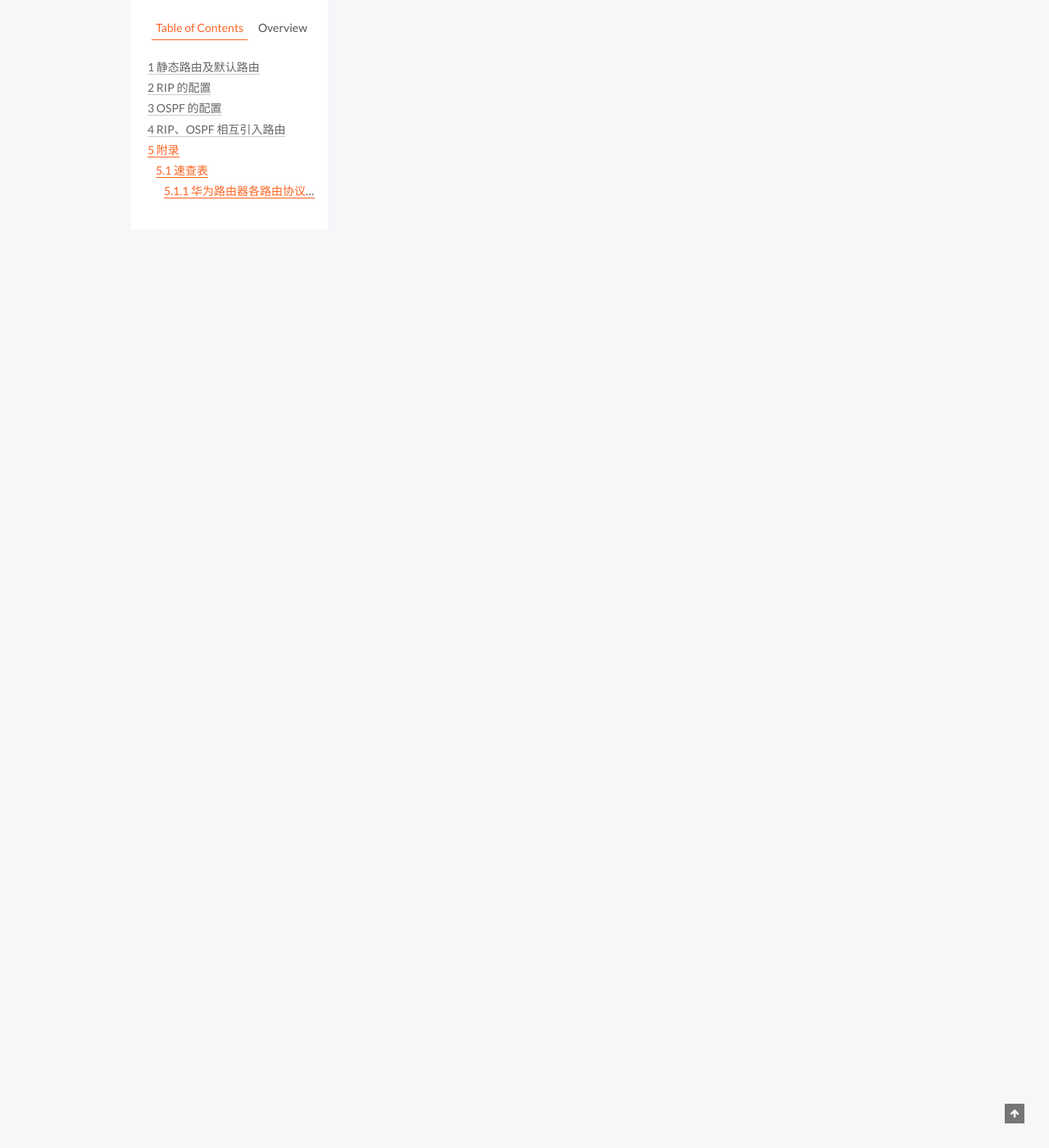
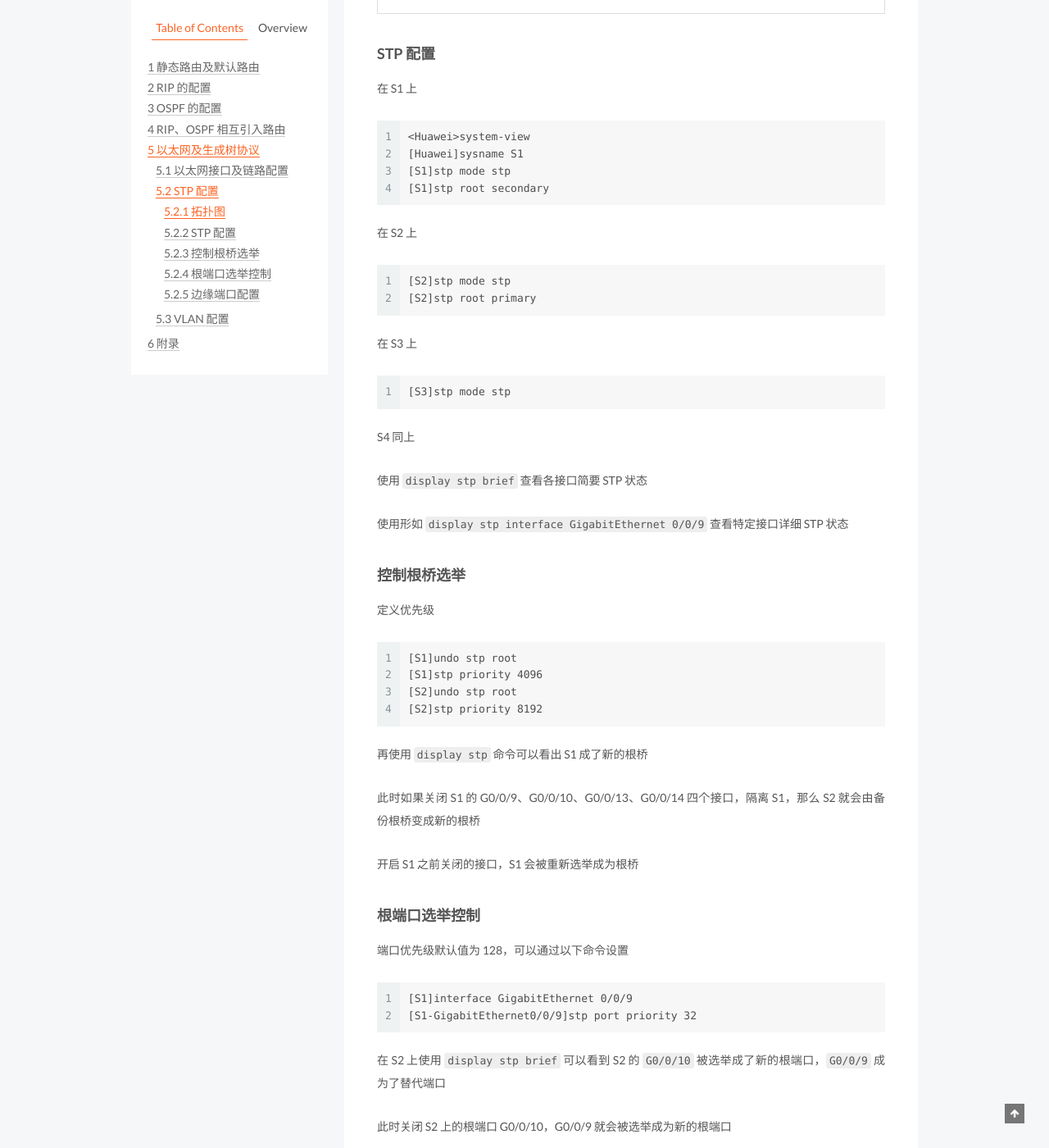
Before and after one commit to JueLuo99/jueluo99.github.io, a Jekyll site: the page built from _posts/2022-02-15-huawei-router-cheatsheet.md, in a window 1280 px wide and 1400 px high, scrolled down 12293 px. Shown: the whole window at 82% size. Built offline with Jekyll 4.4.1, drawn with Linux system fonts in a browser that asks for light colours; comment, search, counter and statistics services are not loaded; some of the changed text lies outside the part shown.

Commit message:
Update 2022-02-15-huawei-router-cheatsheet.md

````diff
--- a/_posts/2022-02-15-huawei-router-cheatsheet.md
+++ b/_posts/2022-02-15-huawei-router-cheatsheet.md
@@ -358,6 +358,134 @@ R3 同样配置完认证后，可重新与 R1 建立邻居
 
 验证 R1 和 R2 的路由表
 
+# 以太网及生成树协议
+
+## 以太网接口及链路配置
+
+### 拓扑图
+
+![](/assets/2022/007.png)
+
+### 基本配置
+
+```
+<Huawei>system-view
+[Huawei]sysname S1
+```
+
+取消自动协商，手动设定速率和全双工模式
+
+```
+[S1]interface GigabitEthernet 0/0/9
+[S1-GigabitEthernet0/0/9]undo negotiation auto
+[S1-GigabitEthernet0/0/9]speed 100
+[S1-GigabitEthernet0/0/9]duplex full
+```
+
+接口 0/0/10 和 S2 配置同理
+
+### 配置手动链路聚合
+
+在 S1 上创建 Eth-trunk-1，并将接口 0/0/9 加入到 Eth-trunk-1 中
+
+```
+[S1]interface Eth-Trunk 1
+[S1-Eth-Trunk1]quit
+[S1]interface GigabitEthernet 0/0/9
+[S1-GigabitEthernet0/0/9]eth-trunk 1
+```
+
+接口 0/0/10 和 S2 配置同理
+
+查看配置结果
+
+```
+[S1]display eth-trunk 1
+```
+
+## STP 配置
+
+### 拓扑图
+
+![](/assets/2022/008.png)
+
+### STP 配置
+
+在 S1 上
+
+```
+<Huawei>system-view
+[Huawei]sysname S1
+[S1]stp mode stp
+[S1]stp root secondary
+```
+
+在 S2 上
+
+```
+[S2]stp mode stp
+[S2]stp root primary
+```
+
+在 S3 上
+
+```
+[S3]stp mode stp
+```
+
+S4 同上
+
+使用 `display stp brief` 查看各接口简要 STP 状态
+
+使用形如 `display stp interface GigabitEthernet 0/0/9` 查看特定接口详细 STP 状态
+
+### 控制根桥选举
+
+定义优先级
+
+```
+[S1]undo stp root
+[S1]stp priority 4096
+[S2]undo stp root
+[S2]stp priority 8192
+```
+
+再使用 `display stp` 命令可以看出 S1 成了新的根桥
+
+此时如果关闭 S1 的 G0/0/9、G0/0/10、G0/0/13、G0/0/14 四个接口，隔离 S1，那么 S2 就会由备份根桥变成新的根桥
+
+开启 S1 之前关闭的接口，S1 会被重新选举成为根桥
+
+### 根端口选举控制
+
+端口优先级默认值为 128，可以通过以下命令设置
+
+```
+[S1]interface GigabitEthernet 0/0/9
+[S1-GigabitEthernet0/0/9]stp port priority 32
+```
+
+在 S2 上使用 `display stp brief` 可以看到 S2 的 `G0/0/10` 被选举成了新的根端口，`G0/0/9` 成为了替代端口
+
+此时关闭 S2 上的根端口 G0/0/10，G0/0/9 就会被选举成为新的根端口
+
+
+### 边缘端口配置
+
+将连接用户终端设备的端口配置成边缘端口，可以使该端口无需经历 STP 计算过程快速进入转发状态
+
+```
+[S3]interface GigabitEthernet 0/0/3
+[S3-GigabitEthernet0/0/3]stp edged-port enable
+```
+
+配置完成后，计算机网线接入到 S3 的接口 G0/0/3 上，可以看到 G0/0/3 端口状态变成了 Forwarding 状态，连接到其他没有配置到边缘端口的端口后，则要等待约 30 秒才能到达 Forwarding 状态
+
+## VLAN 配置
+
+###
+
+
 # 附录
 
 ## 速查表
@@ -375,3 +503,11 @@ R3 同样配置完认证后，可重新与 R1 建立邻居
 | BGP                | 255    |
 
 注：优先级数字越小，优先级越高
+
+## 名词解释
+
+### STP
+
+- IEEE 802.1D 中定义的 STP（Spanning Tree Protocol）
+- IEEE 802.1W 中定义的快速生成树协议 RSTP（Rapid Spanning Tree Protocol）
+- IEEE 802.1S中定义的多生成树协议MSTP（Multiple Spanning Tree Protocol）
````
Also changed, not shown: assets/2022/007.png (added), assets/2022/008.png (added).
